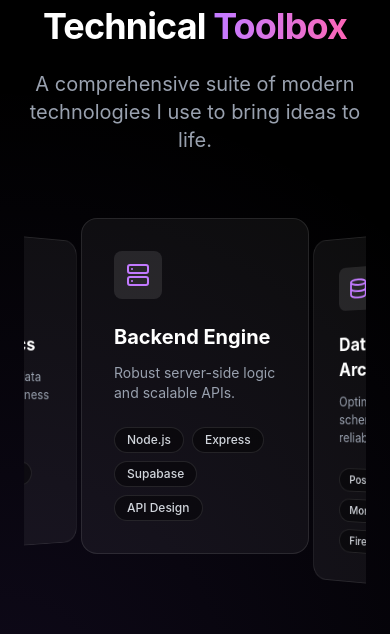
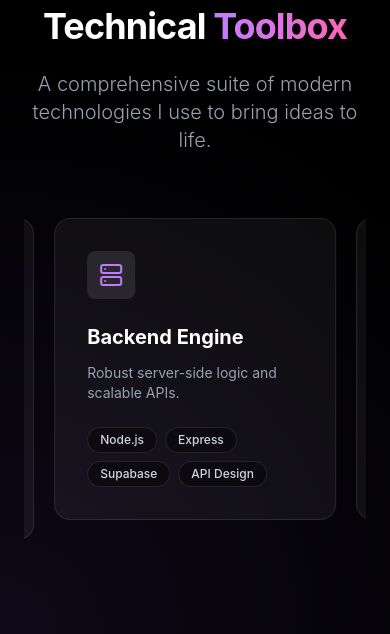
Before and after one commit to MizanShaikh19/Portfolio, a React (Vite) app: page / in a window 390 px wide. Shown: the part 934-1568 px from the top of the page. Built offline with nearby package versions, Linux system fonts and the light colour scheme.

Commit message:
Perf: Implement GPU acceleration, mobile throttling, and lazy animations for 60fps performance

```diff
--- a/src/components/Skills.jsx
+++ b/src/components/Skills.jsx
@@ -16,9 +16,9 @@ const Skills = () => {
     const techStack = skillsData;
 
     const SkillCard = ({ tech }) => (
-        <SpotlightCard className="bg-white/5 border border-white/10 rounded-2xl p-8 h-full">
+        <SpotlightCard className="bg-white/5 border border-white/10 rounded-2xl p-8 h-full gpu-accelerated backface-hidden preserve-3d">
             <div className="relative z-10">
-                <div className="w-12 h-12 bg-white/10 rounded-lg flex items-center justify-center mb-6 group-hover:scale-110 transition-transform duration-300">
+                <div className="w-12 h-12 bg-white/10 rounded-lg flex items-center justify-center mb-6 group-hover:scale-110 transition-transform duration-300 gpu-accelerated">
                     <tech.icon className="w-6 h-6 text-purple-400 group-hover:text-pink-400 transition-colors" />
                 </div>
 
@@ -37,8 +37,8 @@ const Skills = () => {
     );
 
     return (
-        <section id="skills" className="py-24 bg-black text-white relative overflow-hidden">
-            <div className="absolute inset-0 bg-[radial-gradient(circle_at_bottom_left,_rgba(139,92,246,0.1),transparent_70%)]" />
+        <section id="skills" className="py-24 bg-black text-white relative overflow-hidden preserve-3d">
+            <div className="absolute inset-0 bg-[radial-gradient(circle_at_bottom_left,_rgba(139,92,246,0.1),transparent_70%)] gpu-accelerated" />
 
             <div className="max-w-7xl mx-auto px-6 relative z-10">
                 <div className="text-center mb-16">
@@ -46,15 +46,15 @@ const Skills = () => {
                         className="text-4xl md:text-6xl font-bold mb-6 tracking-tight"
                         initial={{ opacity: 0, y: 20 }}
                         whileInView={{ opacity: 1, y: 0 }}
-                        viewport={{ once: true }}
+                        viewport={{ once: true, margin: "-100px" }}
                     >
                         Technical <span className="text-transparent bg-clip-text bg-gradient-to-r from-purple-400 to-pink-400">Toolbox</span>
                     </motion.h2>
                     <motion.p
-                        className="text-gray-400 text-xl max-w-2xl mx-auto"
+                        className="text-gray-400 text-xl max-w-2xl mx-auto font-light"
                         initial={{ opacity: 0, y: 20 }}
                         whileInView={{ opacity: 1, y: 0 }}
-                        viewport={{ once: true }}
+                        viewport={{ once: true, margin: "-100px" }}
                         transition={{ delay: 0.1 }}
                     >
                         A comprehensive suite of modern technologies I use to bring ideas to life.
@@ -62,37 +62,31 @@ const Skills = () => {
                 </div>
 
                 {/* Desktop Grid */}
-                <div className="hidden md:grid md:grid-cols-2 lg:grid-cols-3 gap-6">
+                <div className="hidden md:grid md:grid-cols-2 lg:grid-cols-3 gap-6 preserve-3d">
                     {techStack.map((tech, index) => (
                         <motion.div
                             key={index}
                             initial={{ opacity: 0, y: 30 }}
                             whileInView={{ opacity: 1, y: 0 }}
-                            viewport={{ once: true }}
-                            transition={{ delay: index * 0.1 }}
-                            className="hover:z-50 relative"
+                            viewport={{ once: true, margin: "-50px" }}
+                            transition={{ delay: index * 0.05, duration: 0.5 }}
+                            className="hover:z-50 relative gpu-accelerated"
                         >
                             <SkillCard tech={tech} />
                         </motion.div>
                     ))}
                 </div>
 
-                {/* Mobile Swiper */}
+                {/* Mobile Swiper - Throttled (No 3D/Coverflow to maintain 60fps) */}
                 <div className="md:hidden">
                     <Swiper
-                        modules={[FreeMode, Autoplay, EffectCoverflow]}
-                        effect={'coverflow'}
+                        modules={[FreeMode, Autoplay]}
+                        effect={'slide'}
                         grabCursor={true}
                         centeredSlides={true}
-                        slidesPerView={1.5}
+                        slidesPerView={1.2}
+                        spaceBetween={20}
                         loop={true}
-                        coverflowEffect={{
-                            rotate: 35,
-                            stretch: 0,
-                            depth: 100,
-                            modifier: 1,
-                            slideShadows: false,
-                        }}
                         autoplay={{
                             delay: 2500,
                             disableOnInteraction: false,
@@ -100,7 +94,7 @@ const Skills = () => {
                         className="pb-12"
                     >
                         {techStack.map((tech, index) => (
-                            <SwiperSlide key={index} className="h-auto">
+                            <SwiperSlide key={index} className="h-auto gpu-accelerated">
                                 <SkillCard tech={tech} />
                             </SwiperSlide>
                         ))}
--- a/src/components/ui/SpotlightCard.jsx
+++ b/src/components/ui/SpotlightCard.jsx
@@ -26,17 +26,17 @@ const SpotlightCard = ({ children, className = "" }) => {
             onMouseMove={handleMouseMove}
             onMouseEnter={handleMouseEnter}
             onMouseLeave={handleMouseLeave}
-            className={`relative overflow-hidden ${className}`}
+            className={`relative overflow-hidden preserve-3d gpu-accelerated ${className}`}
         >
             <div
-                className="pointer-events-none absolute -inset-px opacity-0 transition duration-300"
+                className="pointer-events-none absolute -inset-px opacity-0 transition duration-300 gpu-accelerated backface-hidden"
                 style={{
                     opacity,
                     background: `radial-gradient(600px circle at ${position.x}px ${position.y}px, rgba(139, 92, 246, 0.15), transparent 40%)`,
                 }}
             />
             <div
-                className="pointer-events-none absolute -inset-px opacity-0 transition duration-300"
+                className="pointer-events-none absolute -inset-px opacity-0 transition duration-300 gpu-accelerated backface-hidden"
                 style={{
                     opacity,
                     background: `radial-gradient(600px circle at ${position.x}px ${position.y}px, rgba(139, 92, 246, 0.4), transparent 40%)`,
--- a/src/index.css
+++ b/src/index.css
@@ -135,6 +135,7 @@ body {
       #0f172a 100%);
   background-size: 400% 400%;
   animation: aurora 20s ease infinite;
+  will-change: transform, opacity;
 }
 
 .aurora-mesh {
@@ -152,6 +153,24 @@ body {
     radial-gradient(at 100% 100%, hsla(339, 49%, 30%, 1) 0, transparent 50%);
   filter: blur(100px);
   opacity: 0.5;
+  will-change: transform;
+  transform: translateZ(0);
+}
+
+/* GPU Acceleration Utilities */
+.gpu-accelerated {
+  transform: translate3d(0, 0, 0);
+  will-change: transform, opacity;
+}
+
+.backface-hidden {
+  backface-visibility: hidden;
+  -webkit-backface-visibility: hidden;
+}
+
+.preserve-3d {
+  transform-style: preserve-3d;
+  -webkit-transform-style: preserve-3d;
 }
 
 @keyframes blink {
```
Also changed, not shown: src/components/Hero.jsx (+32 -22 lines), src/components/Projects.jsx (+20 -25 lines).
